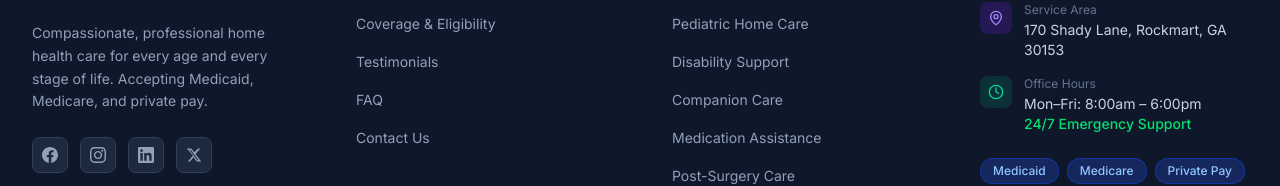
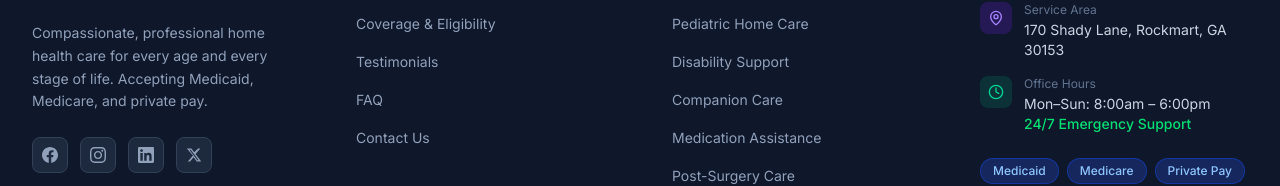
Before and after one commit to ItsAkinlaja/remmy-moore-health, a Next.js app: page / in a window 1280 px wide. Shown: the part 4803-4989 px from the top of the page. Built offline with nearby package versions, Linux system fonts and the light colour scheme; no server answers.

Commit message:
initial commit

```diff
--- a/src/components/Footer.tsx
+++ b/src/components/Footer.tsx
@@ -222,7 +222,7 @@ export default function Footer() {
                 <div>
                   <div className="text-xs text-slate-500 mb-0.5">Office Hours</div>
                   <div className="text-slate-300 text-sm">
-                    Mon–Fri: 8:00am – 6:00pm
+                    Mon–Sun: 8:00am – 6:00pm
                     <br />
                     <span className="text-green-400 font-medium">24/7 Emergency Support</span>
                   </div>
```
